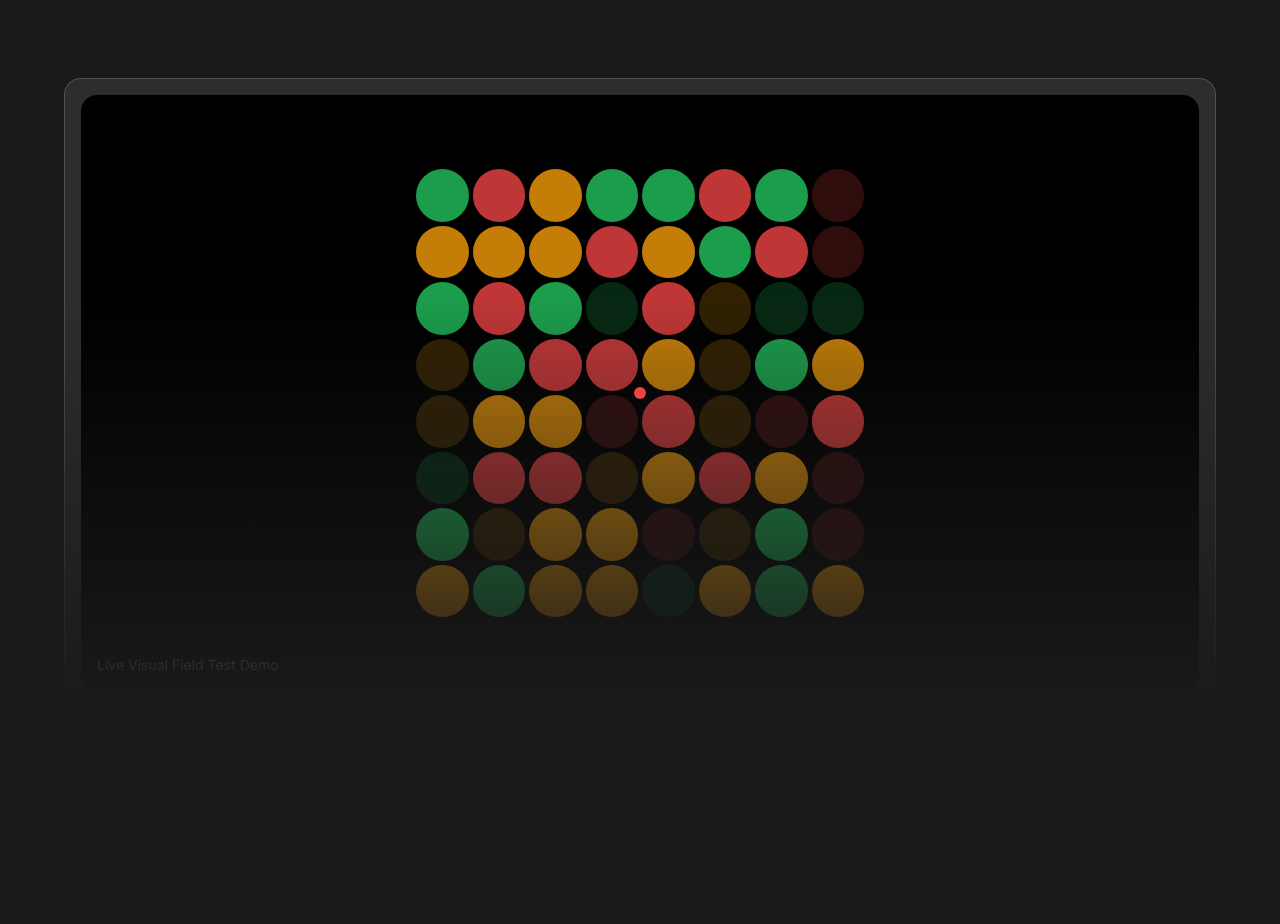
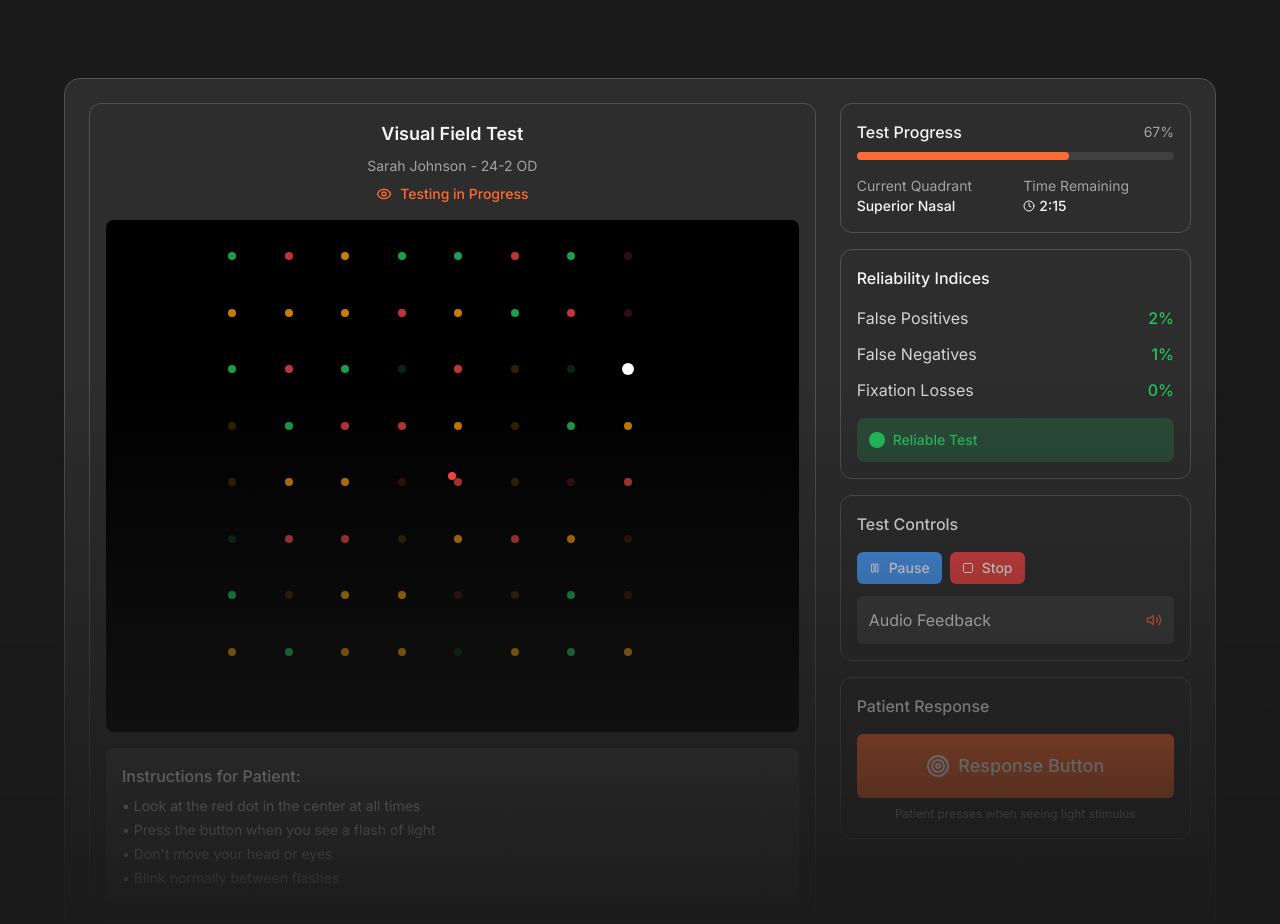
Before and after one commit to oladejibidmus/SenseEye, a React (Vite) app: page / in a window 1280 px wide. Shown: the part 602-1526 px from the top of the page. Built offline with nearby package versions, Linux system fonts and the light colour scheme; no server answers; the database is empty.

Commit message:
Update Hero Section with Visual Field Test Page

```diff
--- a/src/components/sections/HeroSection.tsx
+++ b/src/components/sections/HeroSection.tsx
@@ -1,6 +1,6 @@
 import React from 'react';
 import { Link } from 'react-router-dom';
-import { ArrowRight, ChevronRight } from 'lucide-react';
+import { ArrowRight, ChevronRight, Play, Pause, Square, Volume2, Eye, Target, Clock } from 'lucide-react';
 import { Button } from '../ui/Button';
 import { TextEffect } from '../motion/TextEffect';
 import { AnimatedGroup } from '../motion/AnimatedGroup';
@@ -156,7 +156,7 @@ export const HeroSection: React.FC = () => {
               </div>
             </div>
 
-            {/* Hero Image/Demo */}
+            {/* Visual Field Test Interface Demo */}
             <AnimatedGroup
               variants={{
                 container: {
@@ -175,35 +175,157 @@ export const HeroSection: React.FC = () => {
                   aria-hidden
                   className="absolute inset-0 z-10 bg-gradient-to-b from-transparent from-35% to-background-primary"
                 />
-                <div className="relative mx-auto max-w-6xl overflow-hidden rounded-2xl border border-border-default p-4 shadow-lg bg-background-secondary">
-                  {/* Visual Field Demo */}
-                  <div className="aspect-[15/8] relative rounded-2xl bg-black p-8 flex items-center justify-center">
-                    <div className="relative w-full max-w-md aspect-square">
+                <div className="relative mx-auto max-w-6xl overflow-hidden rounded-2xl border border-border-default shadow-lg bg-background-secondary">
+                  {/* Visual Field Test Interface */}
+                  <div className="grid grid-cols-1 lg:grid-cols-3 gap-6 p-6">
+                    {/* Test Interface */}
+                    <div className="lg:col-span-2">
+                      <div className="bg-background-secondary rounded-xl border border-border-default p-4">
+                        <div className="text-center mb-4">
+                          <h3 className="text-lg font-semibold text-text-primary mb-2">Visual Field Test</h3>
+                          <p className="text-text-tertiary text-sm">
+                            Sarah Johnson - 24-2 OD
+                          </p>
+                          <div className="flex items-center justify-center space-x-2 mt-2">
+                            <div className="flex items-center space-x-2 text-accent-primary">
+                              <Eye className="w-4 h-4" />
+                              <span className="text-sm font-medium">Testing in Progress</span>
+                            </div>
+                          </div>
+                        </div>
+
+                        {/* Visual Field Grid */}
+                        <div className="bg-black rounded-lg p-8 mb-4">
+                          <div className="relative w-full max-w-md mx-auto aspect-square">
                             {/* Central fixation point */}
-                      <div className="absolute top-1/2 left-1/2 transform -translate-x-1/2 -translate-y-1/2 w-3 h-3 bg-red-500 rounded-full z-10" />
+                            <div className="absolute top-1/2 left-1/2 transform -translate-x-1/2 -translate-y-1/2 w-2 h-2 bg-red-500 rounded-full z-10" />
 
                             {/* Test grid */}
                             <div className="grid grid-cols-8 gap-1 w-full h-full">
                               {Array.from({ length: 64 }).map((_, i) => {
                                 const opacity = Math.random() > 0.3 ? 0.8 : 0.2;
                                 const color = Math.random() > 0.7 ? '#22c55e' : Math.random() > 0.4 ? '#f59e0b' : '#ef4444';
+                                const isActive = i === 23; // Simulate active point
                                 return (
                                   <motion.div
                                     key={i}
                                     initial={{ opacity: 0 }}
-                              animate={{ opacity }}
+                                    animate={{
+                                      opacity: isActive ? 1 : opacity,
+                                      scale: isActive ? 1.5 : 1
+                                    }}
                                     transition={{ delay: i * 0.01, duration: 0.5 }}
                                     className="rounded-full"
-                              style={{ backgroundColor: color, opacity }}
+                                    style={{
+                                      backgroundColor: isActive ? '#ffffff' : color,
+                                      opacity: isActive ? 1 : opacity,
+                                      width: '8px',
+                                      height: '8px'
+                                    }}
                                   />
                                 );
                               })}
                             </div>
                           </div>
+                        </div>
 
-                    {/* Demo overlay text */}
-                    <div className="absolute bottom-4 left-4 text-white">
-                      <p className="text-sm opacity-75">Live Visual Field Test Demo</p>
+                        {/* Patient Instructions */}
+                        <div className="bg-background-tertiary rounded-lg p-4">
+                          <h4 className="font-medium text-text-primary mb-2">Instructions for Patient:</h4>
+                          <ul className="text-sm text-text-secondary space-y-1">
+                            <li>• Look at the red dot in the center at all times</li>
+                            <li>• Press the button when you see a flash of light</li>
+                            <li>• Don't move your head or eyes</li>
+                            <li>• Blink normally between flashes</li>
+                          </ul>
+                        </div>
+                      </div>
+                    </div>
+
+                    {/* Control Panel */}
+                    <div className="space-y-4">
+                      {/* Progress */}
+                      <div className="bg-background-secondary rounded-xl border border-border-default p-4">
+                        <div className="mb-4">
+                          <div className="flex items-center justify-between mb-2">
+                            <h4 className="font-medium text-text-primary">Test Progress</h4>
+                            <span className="text-sm text-text-tertiary">67%</span>
+                          </div>
+                          <div className="w-full bg-background-tertiary rounded-full h-2">
+                            <div className="h-2 rounded-full bg-accent-primary" style={{ width: '67%' }} />
+                          </div>
+                        </div>
+
+                        <div className="grid grid-cols-2 gap-4 text-sm">
+                          <div>
+                            <p className="text-text-tertiary">Current Quadrant</p>
+                            <p className="text-text-primary font-medium">Superior Nasal</p>
+                          </div>
+                          <div>
+                            <p className="text-text-tertiary">Time Remaining</p>
+                            <p className="font-medium flex items-center text-text-primary">
+                              <Clock className="w-3 h-3 mr-1" />
+                              2:15
+                            </p>
+                          </div>
+                        </div>
+                      </div>
+
+                      {/* Reliability */}
+                      <div className="bg-background-secondary rounded-xl border border-border-default p-4">
+                        <h4 className="font-medium text-text-primary mb-4">Reliability Indices</h4>
+                        <div className="space-y-3">
+                          <div className="flex items-center justify-between">
+                            <span className="text-text-secondary">False Positives</span>
+                            <span className="font-medium text-success">2%</span>
+                          </div>
+                          <div className="flex items-center justify-between">
+                            <span className="text-text-secondary">False Negatives</span>
+                            <span className="font-medium text-success">1%</span>
+                          </div>
+                          <div className="flex items-center justify-between">
+                            <span className="text-text-secondary">Fixation Losses</span>
+                            <span className="font-medium text-success">0%</span>
+                          </div>
+                        </div>
+
+                        <div className="mt-4 p-3 rounded-lg flex items-center space-x-2 bg-success/20">
+                          <div className="w-4 h-4 bg-success rounded-full" />
+                          <span className="text-sm text-success font-medium">Reliable Test</span>
+                        </div>
+                      </div>
+
+                      {/* Controls */}
+                      <div className="bg-background-secondary rounded-xl border border-border-default p-4">
+                        <h4 className="font-medium text-text-primary mb-4">Test Controls</h4>
+                        <div className="space-y-3">
+                          <div className="flex space-x-2">
+                            <Button variant="secondary" size="sm" icon={<Pause className="w-3 h-3" />}>
+                              Pause
+                            </Button>
+                            <Button variant="danger" size="sm" icon={<Square className="w-3 h-3" />}>
+                              Stop
+                            </Button>
+                          </div>
+
+                          <button className="w-full flex items-center justify-between p-3 bg-background-tertiary rounded-button hover:bg-border-subtle transition-colors">
+                            <span className="text-text-primary">Audio Feedback</span>
+                            <Volume2 className="w-4 h-4 text-accent-primary" />
+                          </button>
+                        </div>
+                      </div>
+
+                      {/* Patient Response */}
+                      <div className="bg-background-secondary rounded-xl border border-border-default p-4">
+                        <h4 className="font-medium text-text-primary mb-4">Patient Response</h4>
+                        <Button size="lg" className="w-full h-16 text-lg">
+                          <Target className="w-6 h-6 mr-2" />
+                          Response Button
+                        </Button>
+                        <p className="text-xs text-text-tertiary mt-2 text-center">
+                          Patient presses when seeing light stimulus
+                        </p>
+                      </div>
                     </div>
                   </div>
                 </div>
```
Lines whose indentation alone changed are shown as unchanged.
